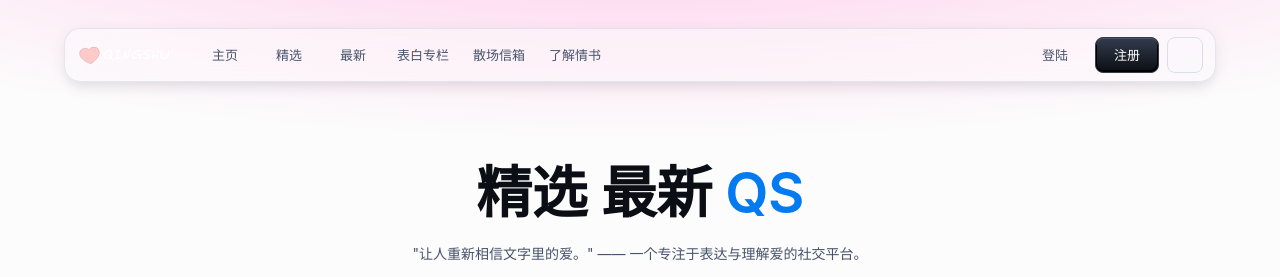
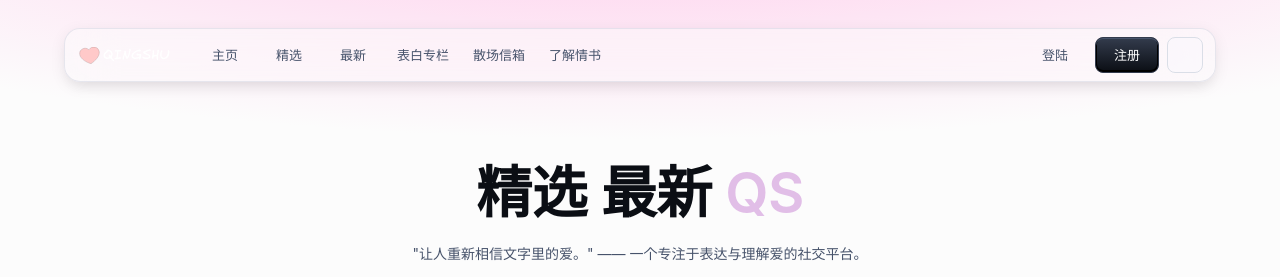
Before and after one commit to xixiaohui/qingshu, a Next.js app: page /home in a window 1280 px wide. Shown: the top 277 px of the page. Built offline with nearby package versions, Linux system fonts and the light colour scheme; some icons are missing; what @mui/material-nextjs would draw is missing.

Commit message:
add link page

```diff
--- a/src/components/homepage/Hero.tsx
+++ b/src/components/homepage/Hero.tsx
@@ -11,6 +11,7 @@ import TextField from '@mui/material/TextField';
 import Typography from '@mui/material/Typography';
 import visuallyHidden from '@mui/utils/visuallyHidden';
 import { styled } from '@mui/material/styles';
+import { purple } from '@mui/material/colors';
 
 const StyledBox = styled('div')(({ theme }) => ({
   alignSelf: 'center',
@@ -82,9 +83,9 @@ export default function Hero() {
               variant="h1"
               sx={(theme) => ({
                 fontSize: 'inherit',
-                color: 'primary.main',
+                color: purple[100],
                 ...theme.applyStyles('dark', {
-                  color: 'primary.light',
+                  color: purple[100],
                 }),
               })}
             >
```
